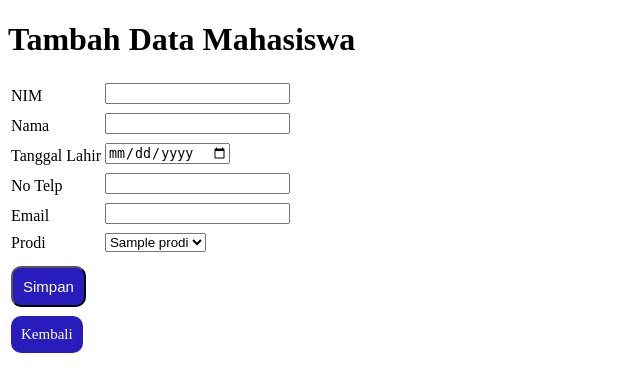
After one commit to rfkymaulanaa/2025web, a PHP site: page /tambahmahasiswa.php in a window 1280 px wide. The commit adds this page. Shown: the top 392 px of the page, without its empty margins (0-640 px from the left). Run offline with PHP 8.4, Linux system fonts and the light colour scheme; tables that the repository leaves empty or names only in its code hold one stand-in row (values such as "Sample post").

Commit message:
create mahasiswa

```diff
--- /dev/null
+++ b/tambahmahasiswa.php
@@ -0,0 +1,120 @@
+<?php
+include "koneksi.php";
+
+$query = "SELECT * FROM prodi";
+$data = ambildata($query);
+
+?>
+
+<!DOCTYPE html>
+<html lang="en">
+<head>
+    <meta charset="UTF-8">
+    <meta name="viewport" content="width=device-width, initial-scale=1.0">
+    <title>Tambah Mahasiswa</title>
+</head>
+
+<style>
+    button {
+        background-color:rgb(40, 29, 188);
+        border-radius: 10px;
+        color: white;
+        padding: 10px 10px;
+        text-align: center;
+        text-decoration: none;
+        display: inline-block;
+        font-size: 15px;
+    }
+    a {
+        background-color:rgb(40, 29, 188);
+        border-radius: 10px;
+        color: white;
+        padding: 10px 10px;
+        text-align: center;
+        text-decoration: none;
+        display: inline-block;
+        font-size: 15px;
+    }
+    button:hover {
+        background-color: rgb(15, 13, 62);
+    }
+    a:hover {
+        background-color: rgb(15, 13, 62);
+    }
+</style>
+<body>
+
+    <h1>Tambah Data Mahasiswa </h1>
+
+    <form action="tambahaksimahasiswa.php" method="post">
+        <table>
+        <tr>
+
+        <td >NIM </td>
+        <td>
+            <input style="margin-bottom: 5px;" type="text" id="nim" name="nim" required></td>
+        </tr>
+
+        <tr>
+
+        <td >Nama </td>
+        <td>
+            <input style="margin-bottom: 5px;" type="text" id="nama" name="nama" required>
+        </td>
+        </tr>
+
+        <tr>
+
+        <td >Tanggal Lahir </td>
+        <td>
+            <input  style="margin-bottom: 5px;" type="date" id="tanggalLahir" name="tanggalLahir" required>
+        </td>
+        </tr>
+
+        <tr>
+
+        <td >No Telp </td>
+        <td>
+            <input style="margin-bottom: 5px;" type="text" id="telp" name="telp" required>
+        </td>
+        </tr>
+
+        <tr>
+
+        <td >Email </td>
+        <td >
+            <input style="margin-bottom: 5px;" type="email" id="email" name="email" required>
+        </td>
+        </tr>
+
+        <tr style="margin-bottom: 5px;">
+
+        <td >Prodi </td>
+        <td>
+            <select name="id_prodi" id="" >
+                <?php foreach ($data as $d) :?>
+            <option value= <?php echo $d['id']; ?> > <?php echo $d['nama']; ?> </option>
+                <?php endforeach ?>
+            </select>
+
+        </td>
+        </tr>
+
+
+
+        <tr>
+            <td>
+        <button style="margin-top: 10px;" type="submit" value="Simpan" > Simpan </button>
+        </td>
+        </tr>
+
+        <tr>
+            <td>
+            <a href="index.php" style="margin-top: 5px;" >Kembali</a>
+        </td>
+        </tr>
+
+        </table>
+    </form>
+</body>
+</html>
```
Also changed, not shown: index.php (+25 -0 lines), tambahaksimahasiswa.php (added, +20 -0 lines).
